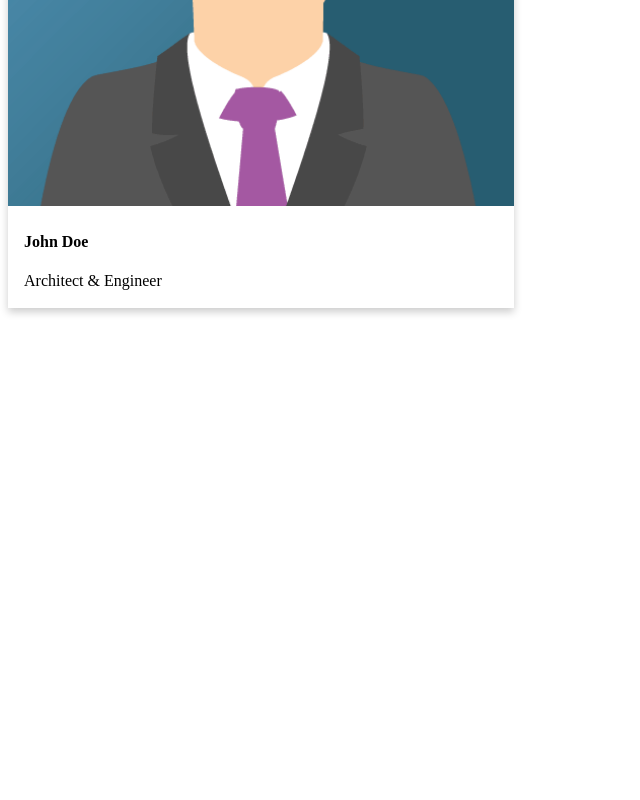
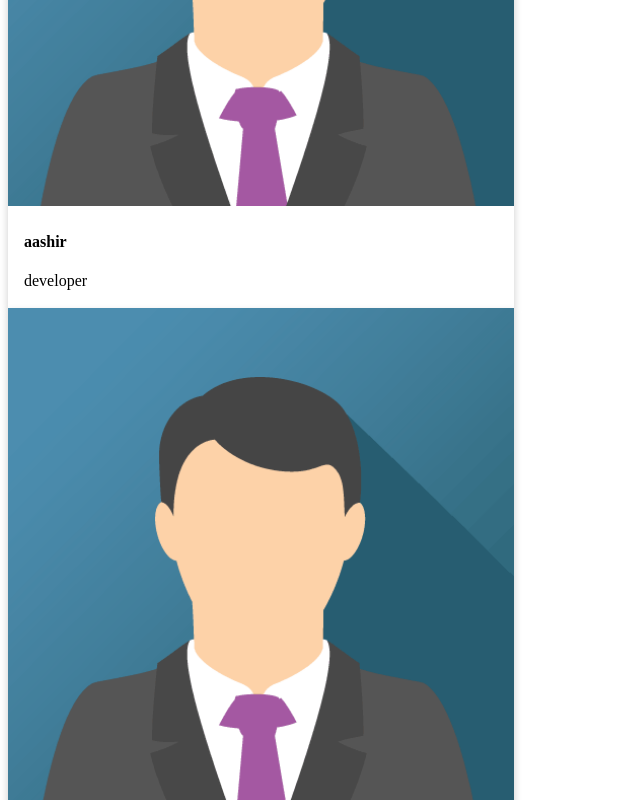
Before and after one commit to umairx97/react-course, a React (Create React App) app: page / in a window 1280 px wide. Shown: the part 307-1107 px from the top of the page, without its empty margins (0-640 px from the left). Before the commit the page ends 800 px from the top, so only its background shows below. Built offline with nearby package versions, Linux system fonts and the light colour scheme.

Commit message:
Added Cards

```diff
--- /dev/null
+++ b/src/Users.js
@@ -0,0 +1,55 @@
+import React, { Component } from "react";
+import "./App.css";
+const User = [
+  {
+    id: 1,
+    name: "aashir",
+    profession: "developer",
+    imageUrl: "/images/img_avatar.png"
+  },
+  {
+    id: 2,
+    name: "faizan",
+    profession: "teaching",
+    imageUrl: "/images/img_avatar.png"
+  },
+  {
+    id: 3,
+    name: "umair",
+    profession: "racer",
+    imageUrl: "/images/img_avatar.png"
+  },
+  {
+    id: 4,
+    name: "umair",
+    profession: "racer",
+    imageUrl: "/images/img_avatar.png"
+  },
+];
+
+class Users extends Component {
+  render() {
+    return (
+      <div>
+        {User.map(item => {
+          return (
+            <div className="card" key = {item.id}>
+              <img src={item.imageUrl} style={{ width: "100%" }} alt = {item.name} />
+              <div className="container">
+                <h4>
+                  <b>{item.name}</b>
+                </h4>
+                <p>{item.profession}</p>
+              </div>
+            </div>
+          );
+        })}
+      </div>
+
+    );
+  }
+}
+
+
+
+export default Users;
--- a/src/index.js
+++ b/src/index.js
@@ -1,6 +1,7 @@
 import React from 'react';
 import ReactDOM from 'react-dom'
-import App from './App';
+// import App from './App';
+import Users from './Users';
 
 // import App2 from './App2';
-ReactDOM.render(<App/>, document.getElementById('root'));
+ReactDOM.render(<Users/>, document.getElementById('root'));
```
